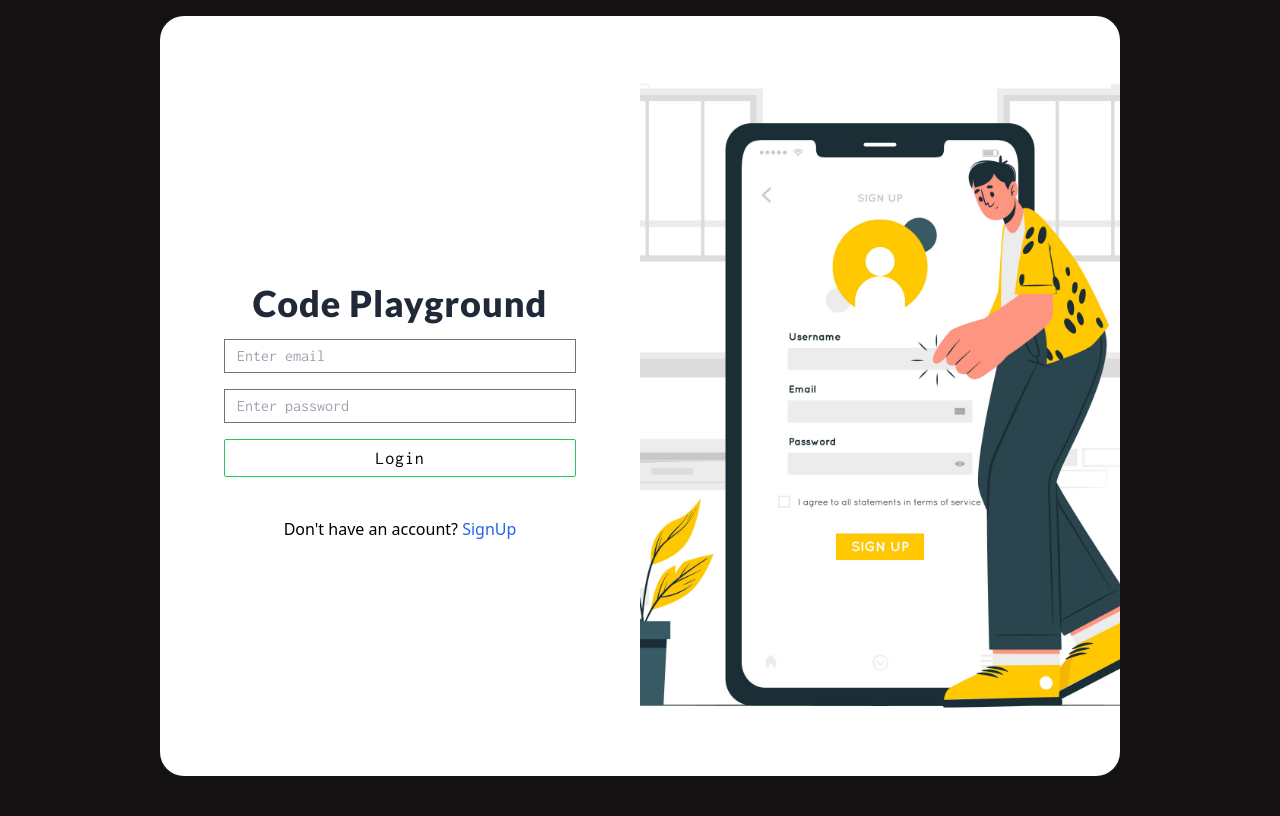
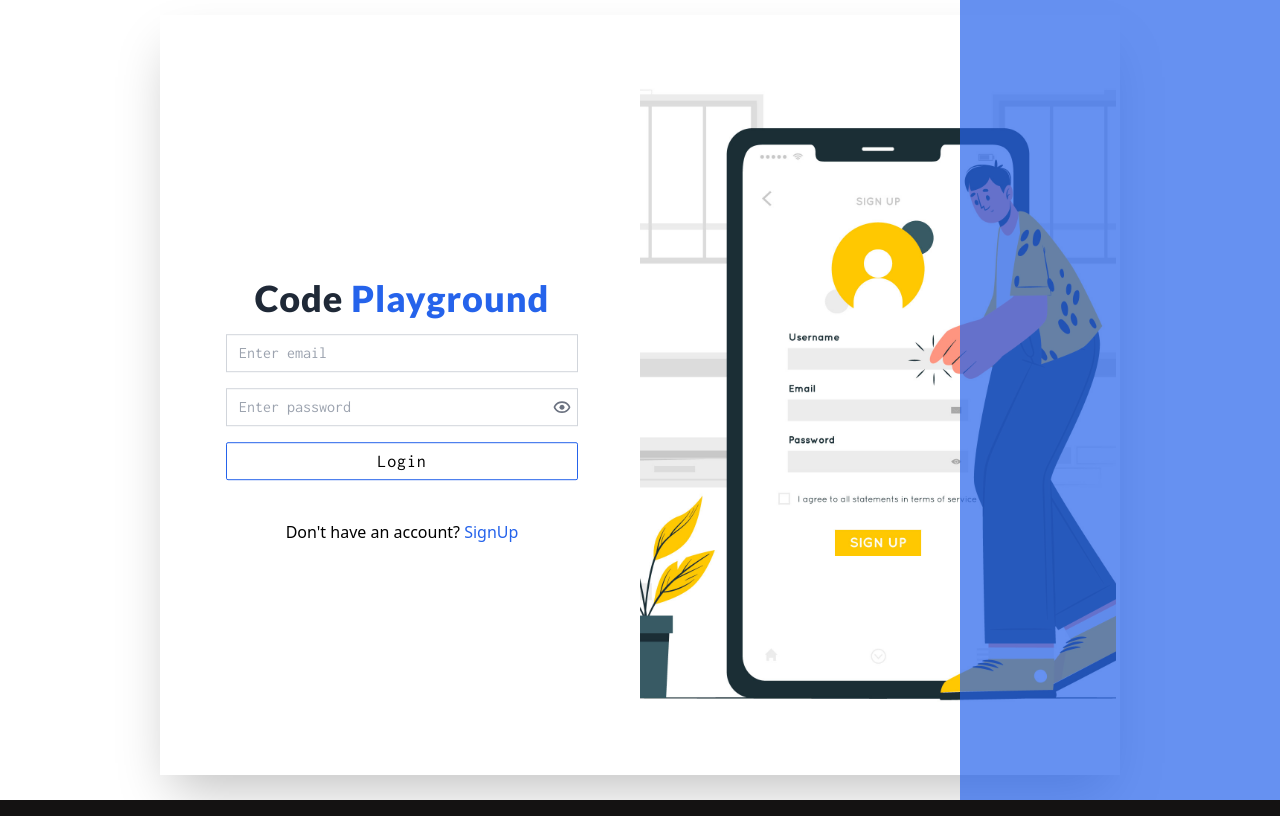
Before and after one commit to gaurav-goswami/Code-Playground, a React (Vite) app in the folder client/: page /auth in a window 1280 px wide. Both pictures are taken after a click on the element "Login". Built offline with nearby package versions, Linux system fonts and the light colour scheme.

Commit message:
changed signup and login page ui

```diff
--- a/client/package.json
+++ b/client/package.json
@@ -12,6 +12,7 @@
   "dependencies": {
     "react": "^18.2.0",
     "react-dom": "^18.2.0",
+    "react-icons": "^4.11.0",
     "react-router-dom": "^6.16.0"
   },
   "devDependencies": {
--- a/client/src/Components/Button/CTAButton.tsx
+++ b/client/src/Components/Button/CTAButton.tsx
@@ -7,7 +7,7 @@ const CTAButton : React.FC <ICTAButtonProps> = (props) => {
 
   return (
     <>
-        <button className={`px-2 py-1 border border-green-500 text-center font-inconsolata text-lg tracking-wider rounded-sm transition-all duration-150 hover:bg-green-500 hover:text-white ${style}`}>
+        <button className={`${style} px-2 py-1 border text-center font-inconsolata text-lg tracking-wider rounded-sm transition-all duration-150 hover:text-white`}>
             {children}
         </button>
     </>
--- a/client/src/Components/Form/CustomInput.tsx
+++ b/client/src/Components/Form/CustomInput.tsx
@@ -1,12 +1,22 @@
-import React from 'react'
-import { ICustomInputProps } from '../../Interface/Interface';
+import React from "react";
+import { ICustomInputProps } from "../../Interface/Interface";
 
-const CustomInput : React.FC <ICustomInputProps> = (props) => {
-
-  const {name, type, onChange, value, placeholder, required, style, autocomplete} = props;
+const CustomInput: React.FC<ICustomInputProps> = (props) => {
+  const {
+    name,
+    type,
+    onChange,
+    value,
+    placeholder,
+    required,
+    style,
+    autocomplete,
+    icon,
+  } = props;
 
   return (
     <>
+      <div className="relative flex bg-green-500">
         <input
           type={type}
           name={name}
@@ -15,10 +25,16 @@ const CustomInput : React.FC <ICustomInputProps> = (props) => {
           required={required}
           value={value}
           autoComplete={autocomplete}
-            className={`${style ? style : 'px-3 py-1 border border-gray-500 font-inconsolata placeholder:text-gray-400 outline-none'}`}
+          className={`${style} pr-6 pl-3 py-1.5 border border-gray-300 font-inconsolata placeholder:text-gray-400 outline-none w-full`}
         />
+        {icon && (
+          <span className="absolute inset-y-0 -right-1.5 pr-3 flex items-center cursor-pointer text-xl text-gray-500">
+            {React.createElement(icon)}
+          </span>
+        )}
+      </div>
     </>
-  )
-}
+  );
+};
 
-export default CustomInput
+export default CustomInput;
--- a/client/src/Components/Form/Login.tsx
+++ b/client/src/Components/Form/Login.tsx
@@ -3,6 +3,7 @@ import CustomInput from './CustomInput'
 import { ISignInProps, ISignInUserState } from '../../Interface/Interface';
 import CTAButton from '../Button/CTAButton';
 import FormWrapper from '../../Wrappers/FormWrapper';
+import {BiShow} from "react-icons/bi"
 
 const Login : React.FC <ISignInProps> = (props) => {
 
@@ -23,7 +24,7 @@ const Login : React.FC <ISignInProps> = (props) => {
       <FormWrapper>
         <form className="max-[420px]:w-[90%] max-[580px]:w-[75%] w-[23rem] h-max min-[2200px]:min-w-[400px] flex flex-col gap-4 px-2 py-8 rounded-md min-[1120px]:justify-center min-[1120px]:bg-transparent bg-white">
 
-          <h2 className="text-center font-lato md:text-4xl text-2xl text-gray-800 tracking-wide">Code Playground</h2>
+          <h2 className="text-center font-lato md:text-4xl text-2xl text-gray-800 tracking-wide">Code <span className='text-blue-600'>Playground</span></h2>
 
           <CustomInput
             name="email"
@@ -43,6 +44,7 @@ const Login : React.FC <ISignInProps> = (props) => {
             required={true}
             onChange={handleChange}
             value={loginDetails.password}
+            icon={BiShow}
           />
 
           <CTAButton style='border-blue-600 hover:bg-blue-600'>Login</CTAButton>
--- a/client/src/Components/Form/SignUp.tsx
+++ b/client/src/Components/Form/SignUp.tsx
@@ -3,6 +3,7 @@ import { IRegisterUserState, ISignUpProps } from "../../Interface/Interface";
 import CustomInput from "./CustomInput";
 import CTAButton from "../Button/CTAButton";
 import FormWrapper from "../../Wrappers/FormWrapper";
+import {BiShow} from "react-icons/bi"
 
 const SignUp: React.FC <ISignUpProps> = (props) => {
 
@@ -24,7 +25,7 @@ const SignUp: React.FC <ISignUpProps> = (props) => {
       <FormWrapper>
         <form className="max-[420px]:w-[90%] max-[580px]:w-[75%] w-[23rem] h-max min-[2200px]:min-w-[400px] flex flex-col gap-4 px-2 py-8 rounded-md min-[1120px]:justify-center min-[1120px]:bg-none bg-white">
 
-          <h2 className="text-center font-lato md:text-4xl text-2xl text-gray-800 tracking-wide">Code Playground</h2>
+          <h2 className="text-center font-lato md:text-4xl text-2xl text-gray-800 tracking-wide">Code <span className="text-[#32d8af]">Playground</span></h2>
 
           <CustomInput
             name="username"
@@ -54,9 +55,10 @@ const SignUp: React.FC <ISignUpProps> = (props) => {
             required={true}
             onChange={handleChange}
             value={registerDetails.password}
+            icon={BiShow}
           />
 
-          <CTAButton>Signup</CTAButton>
+          <CTAButton style="border-green-500 hover:bg-green-500">Signup</CTAButton>
         </form>
         <p className="">Already have an account? <span className="cursor-pointer text-green-600 font-medium" onClick={() => setPage(true)}>Login</span></p>
       </FormWrapper>
--- a/client/src/Interface/Interface.ts
+++ b/client/src/Interface/Interface.ts
@@ -1,8 +1,14 @@
+import { IconType } from "react-icons"
+
 export interface IMainWrapperProps {
     children : React.ReactNode
 }
 
 export interface IFormWrapper extends IMainWrapperProps {}
+
+export interface ILoginWrapper extends IMainWrapperProps {
+    page : boolean
+}
 
 export interface INavigationButtonProps {
     children : string
@@ -19,6 +25,7 @@ export interface ICustomInputProps {
     required ?: boolean
     style ?: string
     autocomplete ?: string
+    icon ?: IconType
 }
 
 export interface IRegisterUserState {
--- a/client/src/Pages/Auth/Auth.tsx
+++ b/client/src/Pages/Auth/Auth.tsx
@@ -3,6 +3,7 @@ import MainWrapper from '../../Wrappers/MainWrapper'
 import SignUp from '../../Components/Form/SignUp'
 import authBg from "../../../assets/auth-bg.png";
 import Login from '../../Components/Form/Login';
+import LoginWrapper from '../../Wrappers/LoginWrapper';
 
 const Auth : React.FC = () => {
 
@@ -10,19 +11,21 @@ const Auth : React.FC = () => {
 
   return (
     <>
+      <LoginWrapper page={isLoginPage}>
           <MainWrapper>
-            <div className='w-[100%] h-[95vh] flex mt-4'>
+              <div className='w-[100%] min-[1120px]:h-[95vh] relative translate-y-[50%] flex items-center p-1 min-[1120px]:translate-y-[2%] shadow-2xl shadow-gray-950-500/40 py-2'>
 
                 {
                   isLoginPage ? <Login setPage={setIsLoginPage}/> : <SignUp setPage={setIsLoginPage}/>
                 }
 
-              <div className='w-[50%] h-full min-[1120px]:block hidden rounded-e-3xl overflow-hidden'>
+                <div className='w-[50%] h-full min-[1120px]:block hidden rounded-e-sm overflow-hidden'>
                   <img src={authBg} alt="auth-image" className='w-full h-full object-center object-cover' />
                 </div>
 
               </div>
           </MainWrapper>
+      </LoginWrapper>
     </>
   )
 }
--- a/client/src/Wrappers/FormWrapper.tsx
+++ b/client/src/Wrappers/FormWrapper.tsx
@@ -7,7 +7,7 @@ const FormWrapper : React.FC <IFormWrapper> = (props) => {
 
   return (
     <>
-        <div className="flex h-[95vh] justify-center items-center min-[1120px]:bg-white min-[1120px]:w-[50%] w-full rounded-s-3xl flex-col gap-4 min-[1120px]:gap-2">
+        <div className="flex justify-center items-center min-[1120px]:bg-white min-[1120px]:w-[50%] w-full rounded-s-sm flex-col gap-4 min-[1120px]:gap-2">
             {children}
         </div>
     </>
--- /dev/null
+++ b/client/src/Wrappers/LoginWrapper.tsx
@@ -0,0 +1,18 @@
+import React from 'react'
+import { ILoginWrapper } from '../Interface/Interface';
+
+const LoginWrapper : React.FC <ILoginWrapper> = (props) => {
+
+    const {children, page} = props;
+
+  return (
+    <>
+        <div className='w-screen min-h-screen max-h-max bg-white relative'>
+          <div className={`hidden min-[1120px]:block absolute top-0 bottom-0 w-[25%] ${page ? 'bg-blue-600' : 'bg-[#1aebb6]'} z-20 opacity-70 right-0`}/>
+            {children}
+        </div>
+    </>
+  )
+}
+
+export default LoginWrapper
```
Also changed, not shown: 1 other file (tests, documents, lock files or other folders). Lines whose indentation alone changed are shown as unchanged.
